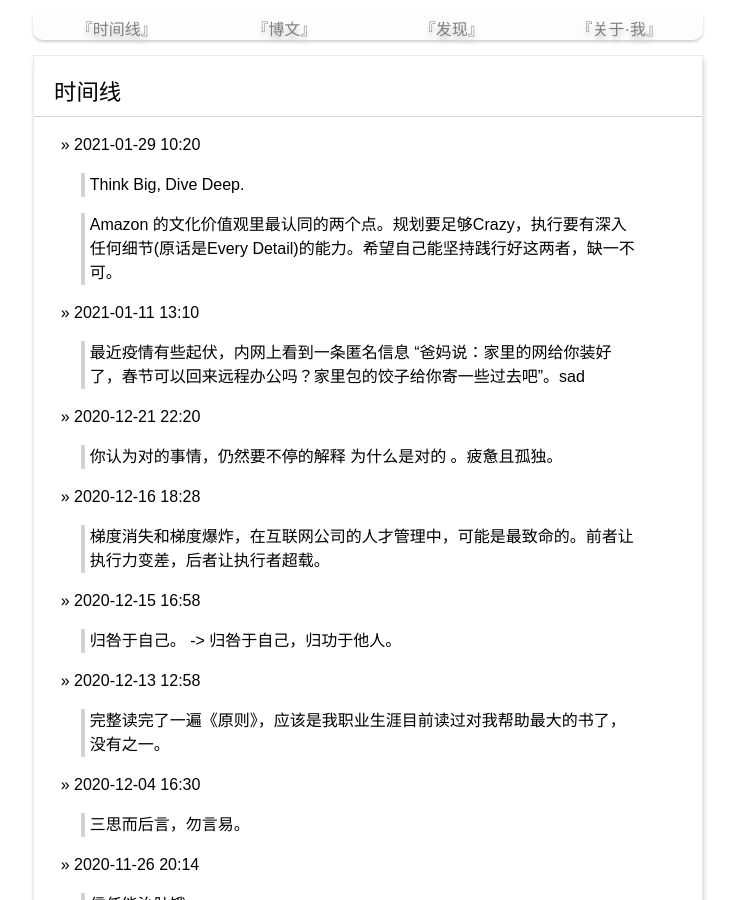
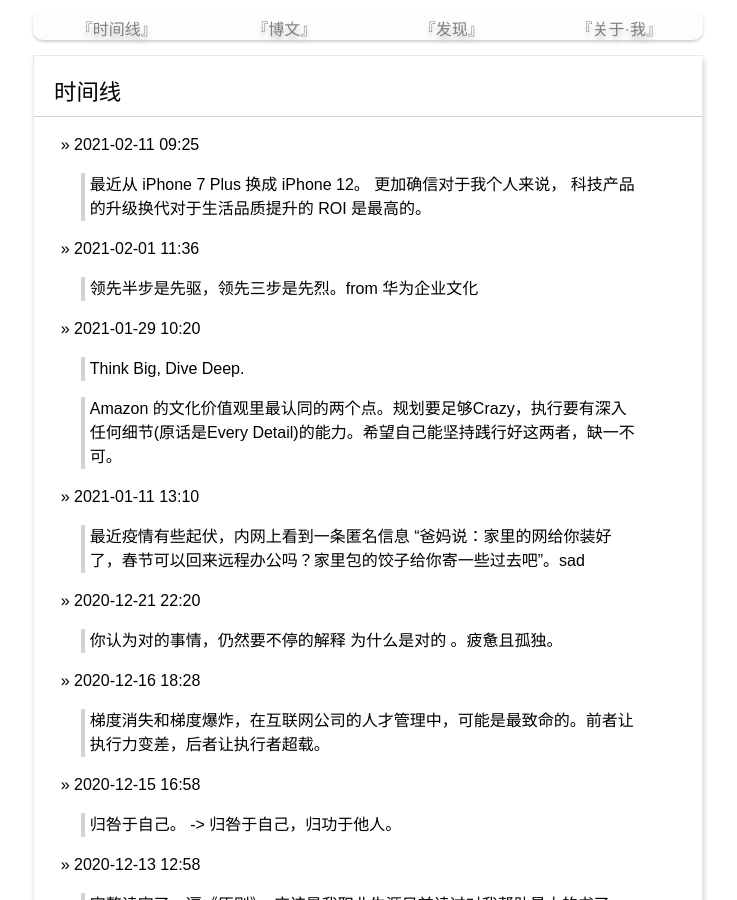
Before and after one commit to yanyiwu/blog, a Jekyll site: the page built from index.md, in a window 1280 px wide and 900 px high. Shown: the whole window, without its empty margins (272-1009 px from the left). Built offline with Jekyll 4.4.1, drawn with Linux system fonts in a browser that asks for light colours; Markdown is read by kramdown in place of the engine named in the settings; comment, search, counter and statistics services are not loaded.

Commit message:
Update index.md

```diff
--- a/index.md
+++ b/index.md
@@ -2,6 +2,16 @@
 layout: posting
 title: 时间线
 ---
+
+&raquo; 2021-02-11 09:25
+
+> 最近从 iPhone 7 Plus 换成 iPhone 12。
+> 更加确信对于我个人来说，
+> 科技产品的升级换代对于生活品质提升的 ROI 是最高的。
+
+&raquo; 2021-02-01 11:36
+
+> 领先半步是先驱，领先三步是先烈。from 华为企业文化
 
 &raquo; 2021-01-29 10:20
 
```
